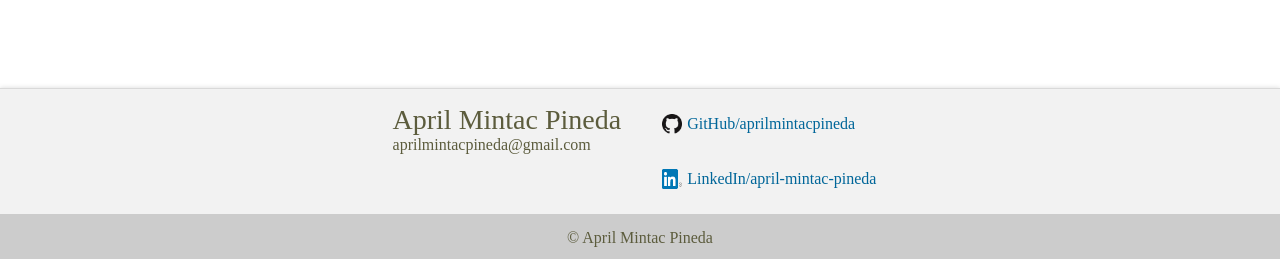
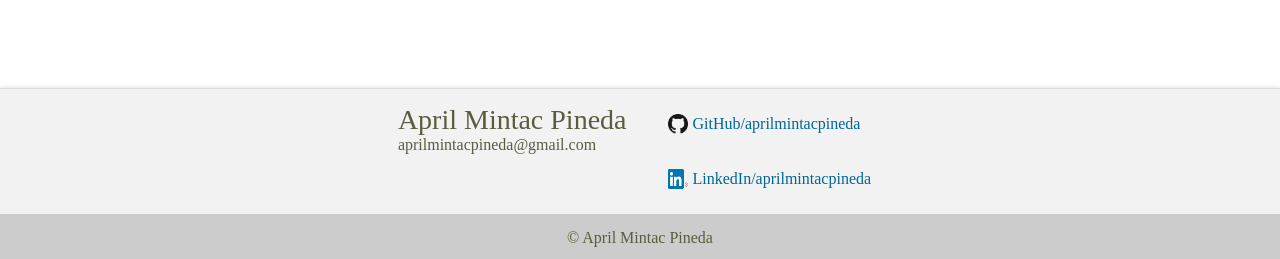
Before and after one commit to aprilmintacpineda/my-old-site, a Jekyll site: the page built from 404.html, in a window 1280 px wide and 900 px high, scrolled down 60 px. Shown: the part 638-897 px from the top of the window. Built offline with Jekyll 4.4.1, drawn with Linux system fonts in a browser that asks for light colours.

Commit message:
binago ko yung linkedin username ko;

```diff
--- a/_layouts/default.html
+++ b/_layouts/default.html
@@ -30,7 +30,6 @@
     <meta name="keywords" content="{{ site.keywords }}">
     <meta name="url" content="{{ site.url }}">
   {% endif %}
-
 </head>
 <body>
   <header class="top-header">
@@ -86,9 +85,9 @@
               </a>
             </li>
             <li>
-              <a class="with-icon" href="https://www.linkedin.com/in/april-mintac-pineda/" target="_new">
+              <a class="with-icon" href="https://www.linkedin.com/in/aprilmintacpineda/" target="_new">
                 <img src="/public/images/In-2C-34px-R.png">
-                LinkedIn/april-mintac-pineda
+                LinkedIn/aprilmintacpineda
               </a>
             </li>
           </ul>
--- a/index.html
+++ b/index.html
@@ -39,9 +39,9 @@
           </div>
 
           <div>
-            <a class="with-icon" href="https://www.linkedin.com/in/april-mintac-pineda" target="_new" title="https://www.linkedin.com/in/april-mintac-pineda">
+            <a class="with-icon" href="https://www.linkedin.com/in/aprilmintacpineda" target="_new" title="https://www.linkedin.com/in/aprilmintacpineda">
               <img src="/public/images/In-2C-34px-R.png">
-              LinkedIn/april-mintac-pineda
+              LinkedIn/aprilmintacpineda
             </a>
           </div>
         </li>
```
